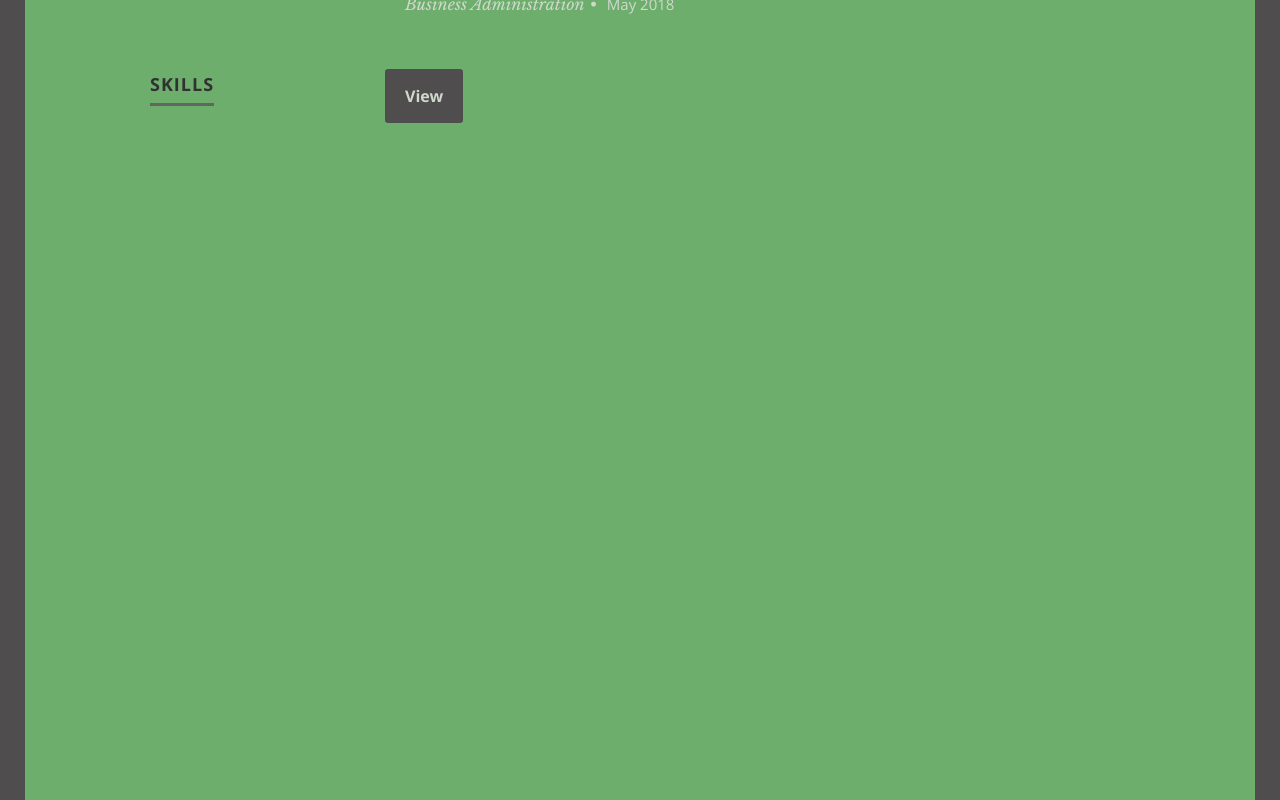
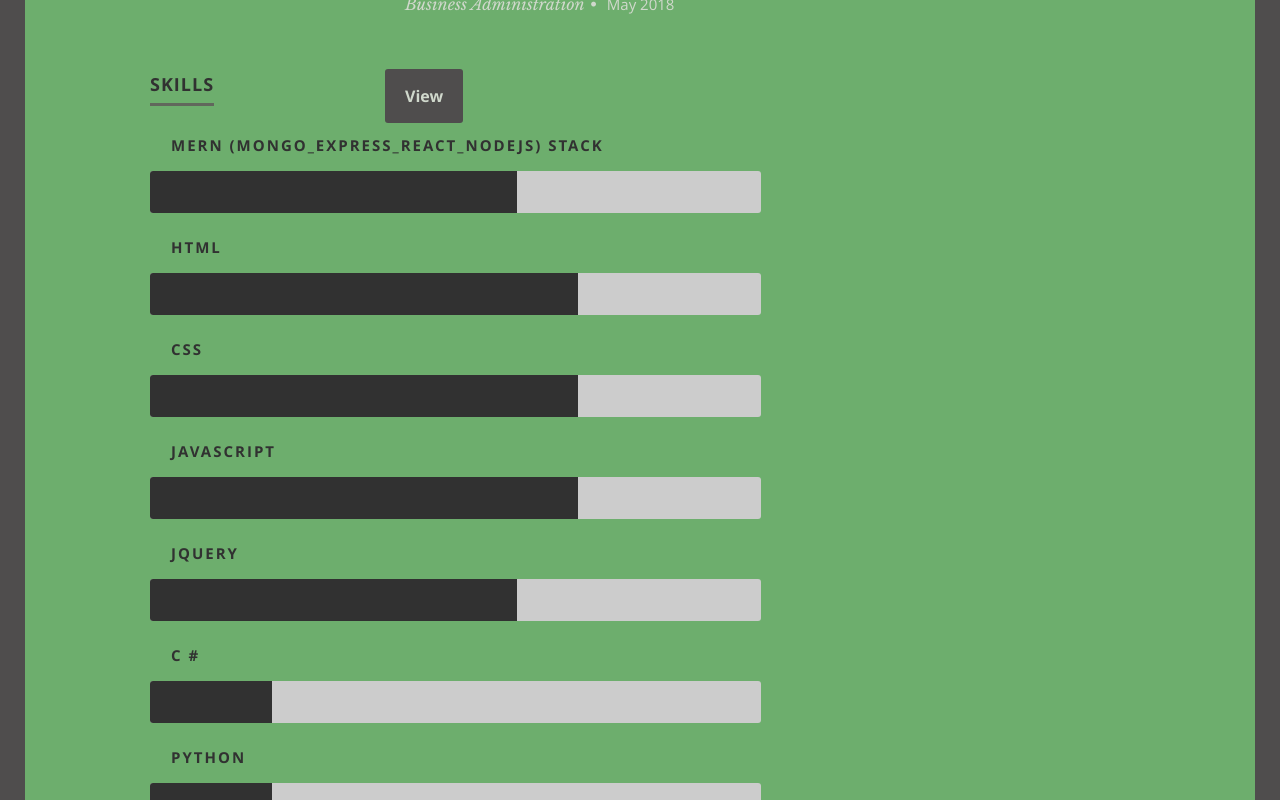
Before and after one commit to tarekel96/myPortfolio, a React (Create React App) app: page / in a window 1280 px wide. Shown: the part 1100-1900 px from the top of the page. Built offline with nearby package versions, Linux system fonts and the light colour scheme.

Commit message:
implement state into app

```diff
--- a/public/css/layout.css
+++ b/public/css/layout.css
@@ -350,7 +350,7 @@ ul#nav li.current a {
   background-color: rgb(79, 77, 77);
 }
 .bars {
-  visibility: hidden;
+  /* visibility: hidden; */
   width: 95%;
   float: left;
   padding: 0;
--- a/src/components/Resume.js
+++ b/src/components/Resume.js
@@ -1,7 +1,29 @@
 import React, { Component } from "react";
+import resumeData from "../resumeData";
 export default class Resume extends Component {
+  constructor(props) {
+    super(props);
+    this.state = {
+      skills:
+        resumeData.skills &&
+        resumeData.skills.map(item => {
+          return (
+            <li>
+              <span className={`bar-expand ${item.skillname.toLowerCase()}`} />
+              <em>{item.skillname}</em>
+            </li>
+          );
+        })
+    };
+  }
+  preview = () => {
+    this.setState({ visibility: "visible" });
+  };
+  // viewSkills() {
+  //   this.setState({ skills: !this.state.skills });
+  // }
   render() {
-    let resumeData = this.props.resumeData;
+    // let resumeData = this.props.resumeData;
     return (
       <section id="resume">
         <div className="row education">
@@ -66,31 +88,25 @@ export default class Resume extends Component {
               <span>Skills</span>
             </h1>
           </div>
-          <button id="viewButton">View</button>
+          <button id="viewButton" onClick={this.preview}>
+            View
+          </button>
           <div className="nine columns main-col">
             <p>{resumeData.skillsDescription}</p>
 
-            <div className="bars" id="skillsDiv">
-              <ul className="skills">
-                {resumeData.skills &&
-                  resumeData.skills.map(item => {
-                    return (
-                      <li>
-                        <span
-                          className={`bar-expand ${item.skillname.toLowerCase()}`}
-                        />
-                        <em>{item.skillname}</em>
-                      </li>
-                    );
-                  })}
-              </ul>
+            <div
+              className="bars"
+              id="skillsDiv"
+              style={{ visibility: this.state.visibility }}
+            >
+              {this.state.skills}
             </div>
           </div>
         </div>
       </section>
     );
   }
-/* displaySkills = function() {
+  /* displaySkills = function() {
   if(document.getElementById("skillsDiv").onClick = function(){
     document.getElementById("skillsDiv").style.visibility.visible
   })
```
